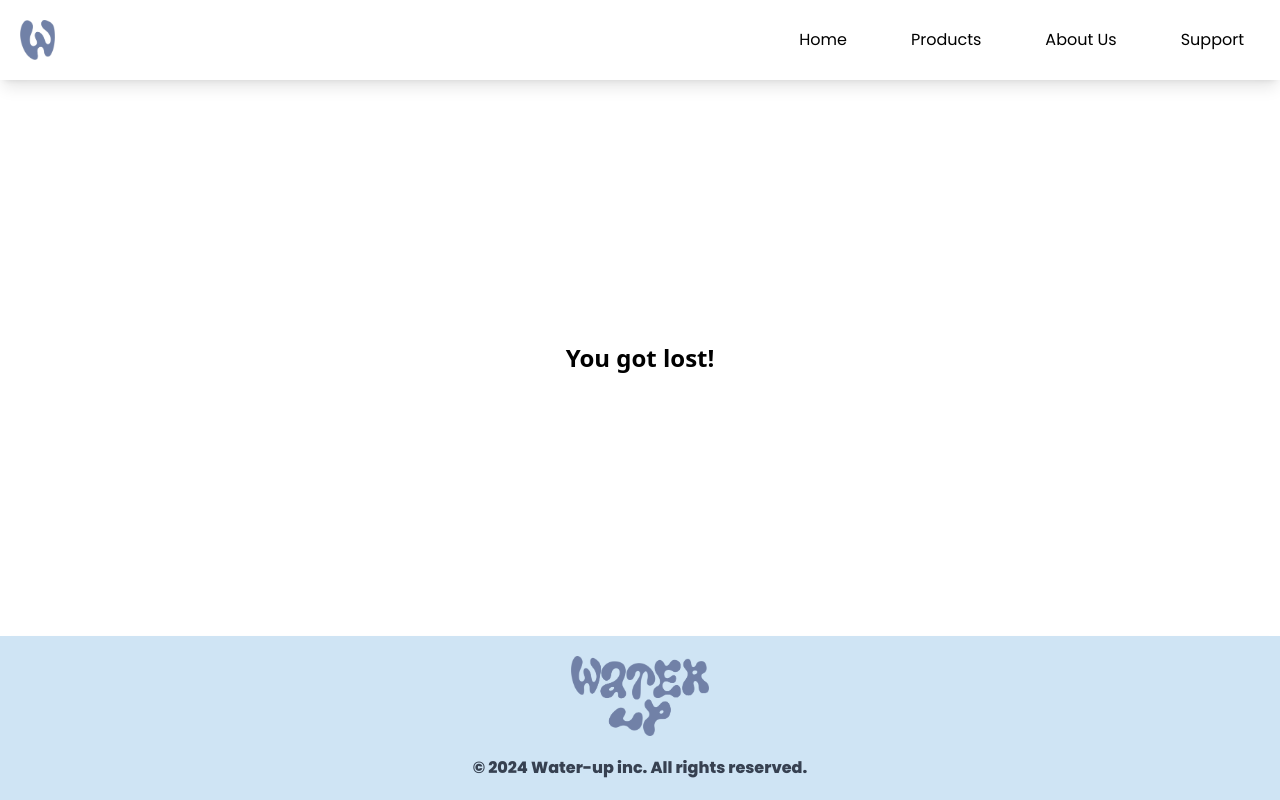
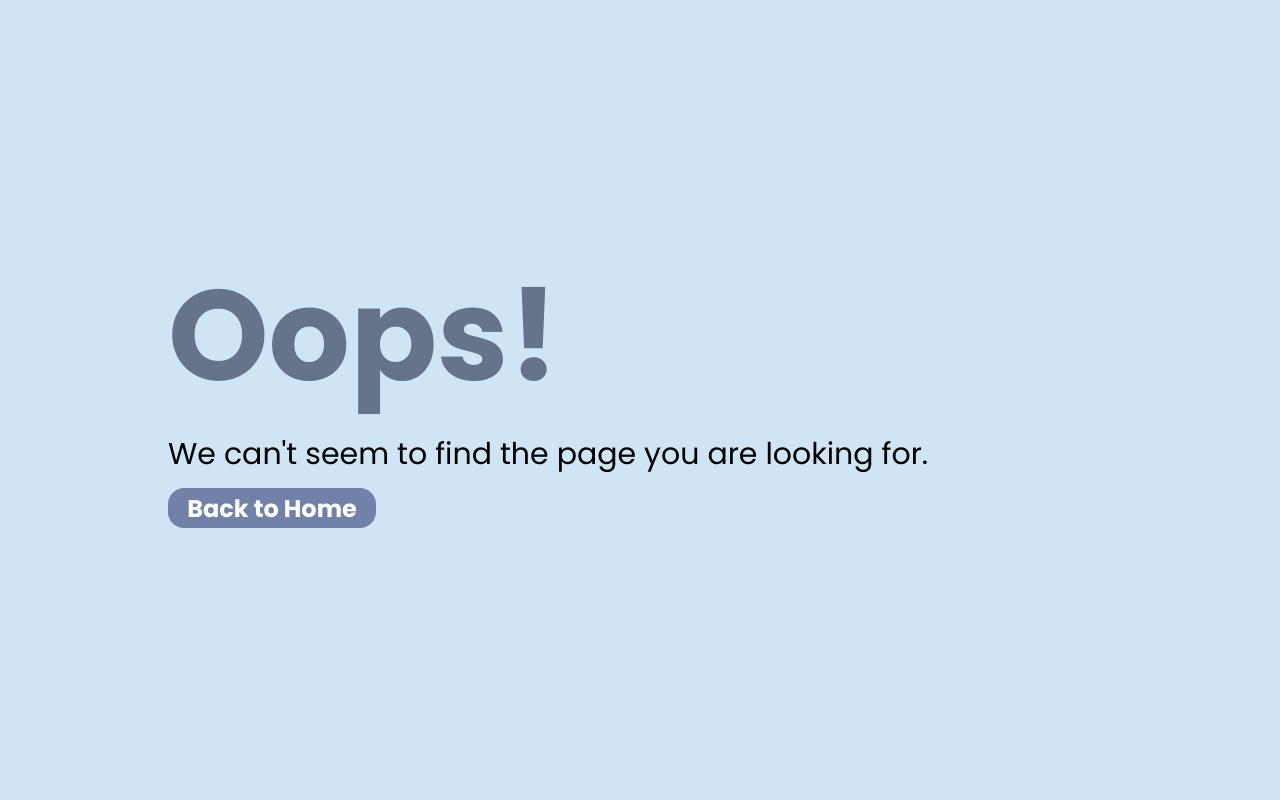
Before and after one commit to computerscience-person/Group2_WebApp-CCS227, a React (Vite) app: page /support in a window 1280 px wide. Built offline with nearby package versions, Linux system fonts and the light colour scheme.

Commit message:
Modified 404 Error webpage

```diff
--- a/src/pages/404.tsx
+++ b/src/pages/404.tsx
@@ -1,16 +1,28 @@
-import FooterBlue from "../components/Footers/FooterBlue";
-import NavbarWhite from "../components/Navbars/NavbarWhite";
-
 const NotFound = () => {
   return (
-    <div className="flex flex-col min-h-screen">
-      <NavbarWhite />
-      <main className="flex-grow flex items-center justify-center p-4">
-        <h1 className="text-center text-2xl font-bold">
-          <strong>You got lost!</strong>
-        </h1>
+    <div
+      className="flex flex-col min-h-screen"
+      style={{ backgroundColor: "#CFE4F4" }}
+    >
+      <main className="flex-grow flex items-center justify-between p-10">
+        {/* Left content: Oops message, text, and button */}
+        <div className="flex flex-col space-y-4 pl-32">
+          <h1 className="mb-5 font-poppins text-left text-9xl font-bold text-slate-500 transition-transform duration-80 ease-in-out hover:scale-105">
+            Oops!
+          </h1>
+          <p className="font-poppins text-left text-3xl mb-5">
+            We can't seem to find the page you are looking for.
+          </p>
+          <button
+            className="h-10 w-52 text-2xl rounded-2xl transition-transform duration-80 ease-in-out hover:scale-105"
+            style={{ backgroundColor: "#7181A7" }}
+          >
+            <a className="font-poppins font-bold text-white" href="/home">
+              Back to Home
+            </a>
+          </button>
+        </div>
       </main>
-      <FooterBlue />
     </div>
   );
 };
```
